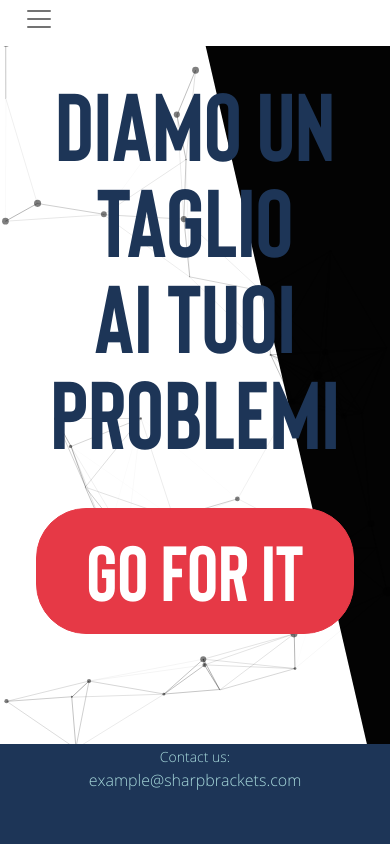
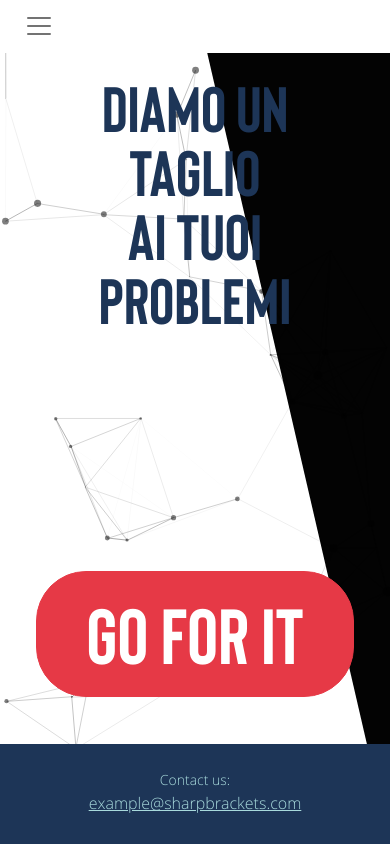
Before and after one commit to Mike3285/sharp_brackets, a Django app: page / in a window 390 px wide. Run offline with Django 3.2, Linux system fonts and the light colour scheme; some libraries are stand-ins or nearby versions.

Commit message:
media query 320

```diff
--- a/templates/base.html
+++ b/templates/base.html
@@ -41,6 +41,7 @@
     {#    <link rel="stylesheet" href="{% static "css/bootstrap-icons.css" %}">#}
     <link rel="stylesheet" href="{% static 'css/sharp_brackets.css' %}">
     <link rel="stylesheet" href="{% static 'css/mobile.css' %}">
+    <link rel="stylesheet" href="{% static 'css/heavybrush.css' %}">
 
     {% block page_css %}
     {% endblock %}
--- /dev/null
+++ b/website/static/css/heavybrush.css
@@ -0,0 +1,101 @@
+/* ----- Modifiche Daniele ----- */
+
+/* ----- Smartphone ----- */
+@media screen and (min-width: 320px) {
+    .navbar-toggler {
+        padding-top: 3% !important;
+    }
+
+    .d-flex {
+        justify-content: center;
+    }
+
+    #SBLogo {
+        height: 50px !important;
+    }
+
+    .text-logo {
+        font-size: 2.5em;
+    }
+
+    .font-weight-light.text-sublogo {
+        font-size: 1.8em;
+        transform: scale(1.1, 0.5);
+        padding-left: 5%;
+    }
+
+    .main-text.text-secondary {
+        font-size: 4em !important;
+    }
+
+    .navbar-nav.d-flex.flex-row.flex-wrap.zindex-top {
+        font-size: 3em;
+        padding-bottom: 10%;
+        flex-direction: column !important;
+        align-items: center;
+    }
+
+    .btn.btn-danger.text-white.text-big.line-height-12.goforit.mouseEvents {
+        top: 50%;
+    }
+
+    .col-6.footer-mail {
+        margin:6% auto;
+    }
+
+    .text-lightblue[href = "mailto:example@gmail.com"] {
+        text-decoration: underline;
+    }
+}
+
+@media screen and (min-width: 540px) {
+    .main-text.text-secondary {
+        font-size: 5em !important;
+    }
+
+    .col-6.footer-mail {
+        margin:4% auto;
+    }
+}
+
+/* ----- Schermi ----- */
+
+@media screen and (min_width: 800px) {
+
+}
+
+@media screen and (min_width: 1024px) {
+
+}
+
+@media screen and (min_width: 1152px) {
+
+}
+
+@media screen and (min_width: 1176px) {
+
+}
+
+@media screen and (min_width: 1280px) {
+
+}
+
+@media screen and (min_width: 1376px) {
+
+}
+
+@media screen and (min_width: 1440px) {
+
+}
+
+@media screen and (min_width: 1600px) {
+
+}
+
+@media screen and (min_width: 1680px) {
+
+}
+
+@media screen and (min_width: 1920px) {
+
+}
```
